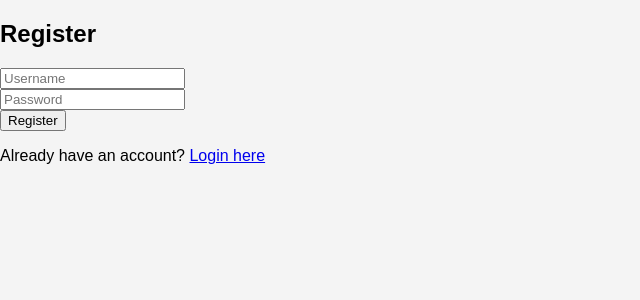
After one commit to rogerthat1729/stock-analyzer, a Flask app: page /register in a window 1280 px wide. The commit adds this page. Shown: the top 300 px of the page, without its empty margins (0-640 px from the left). Run offline with Flask 3, Linux system fonts and the light colour scheme.

Commit message:
login/register page with hashing

```diff
--- a/ourapp.py
+++ b/ourapp.py
@@ -1,4 +1,6 @@
-from flask import Flask,redirect, url_for, request, render_template
+from flask import Flask,redirect, url_for, request, render_template, flash, session
+from werkzeug.security import generate_password_hash, check_password_hash
+from flask_sqlalchemy import SQLAlchemy
 from plot import give_data
 from markets import get_stock_data
 import matplotlib.pyplot as plt
@@ -8,7 +10,21 @@ from jugaad_data.nse import stock_df
 from io import BytesIO
 import base64
 import pandas as pd
+
 app = Flask(__name__)
+app.secret_key = 'your_secret_key'
+
+app.config['SQLALCHEMY_DATABASE_URI'] = 'sqlite:///users.db'
+app.config['SQLALCHEMY_TRACK_MODIFICATIONS'] = False
+db = SQLAlchemy(app)
+
+class User(db.Model):
+    id = db.Column(db.Integer, primary_key=True)
+    username = db.Column(db.String(100), unique=True, nullable=False)
+    password_hash = db.Column(db.String(200), nullable=False)
+
+with app.app_context():
+    db.create_all()
 
 @app.route("/")  # Going to the default domain automatically sends us here
 def home():
@@ -30,10 +46,6 @@ def admin1():
 def market():
     stock_data = get_stock_data()
     return render_template("market.html", stocks= stock_data)
-
-@app.route("/login")
-def login():
-    return render_template("login.html")
 
 def plot_to_url(plt):
     buf = BytesIO()
@@ -64,6 +76,50 @@ def plot():
 
     return render_template('plot.html', plot_url=plot_url)
 
+@app.route('/register', methods=['GET', 'POST'])
+def register():
+    if request.method == 'POST':
+        username = request.form['username']
+        password = request.form['password']
+        hashed_pwd = generate_password_hash(password, method = 'pbkdf2:sha256')
+
+        new_user = User(username=username, password_hash=hashed_pwd)
+        db.session.add(new_user)
+        db.session.commit()
+
+        flash('Registration successful! Please login.')
+        return redirect(url_for('home'))
+    return render_template('register.html')
+
+@app.route('/login', methods=['GET', 'POST'])
+def login():
+    if(request.method=='POST'):
+        username = request.form['username']
+        password = request.form['password']
+        user = User.query.filter_by(username=username).first()
+
+        if user and check_password_hash(user.password_hash, password):
+            session['user_id'] = user.id
+            session['username'] = user.username
+            return redirect(url_for('dashboard'))
+        else:
+            flash('Invalid username or password')
+            return redirect(url_for('login'))
+    return render_template('login.html')
+
+@app.route('/dashboard')
+def dashboard():
+    if 'user_id' in session:
+        return render_template('welcome.html', username=session['username'])
+    else:
+        return redirect(url_for('home'))
+
+@app.route('/logout')
+def logout():
+    session.pop('user_id', None)
+    session.pop('username', None)
+    return redirect(url_for('home'))
+
 @app.route("/contact")
 def contact():
     return render_template("contact.html")
--- /dev/null
+++ b/templates/register.html
@@ -0,0 +1,34 @@
+<!DOCTYPE html>
+<html>
+<head>
+    <meta charset="UTF-8">
+    <meta name="viewport" content="width=device-width, initial-scale=1.0">
+    <title>Trading Platform</title>
+    <link rel="stylesheet" href="{{ url_for('static', filename='style.css') }}">
+</head>
+<body>
+    {% with messages = get_flashed_messages() %}
+        {% if messages %}
+                {% for message in messages %}
+                    <p>{{ message }}</p>
+                {% endfor %}
+        {% endif %}
+    {% endwith %}
+
+    <div class="form-container">
+        <h2>Register</h2>
+        <form action="/register" method="post">
+            <div class="form-group">
+                <input type="text" name="username" placeholder="Username" required>
+            </div>
+            <div class="form-group">
+                <input type="password" name="password" placeholder="Password" required>
+            </div>
+            <div class="form-group">
+                <button type="submit">Register</button>
+            </div>
+        </form>
+        <p>Already have an account? <a href="/login">Login here</a></p>
+    </div>
+</body>
+</html>
```
Also changed, not shown: templates/login.html (+29 -6 lines), templates/welcome.html (added, +16 -0 lines), instance/users.db (added).
